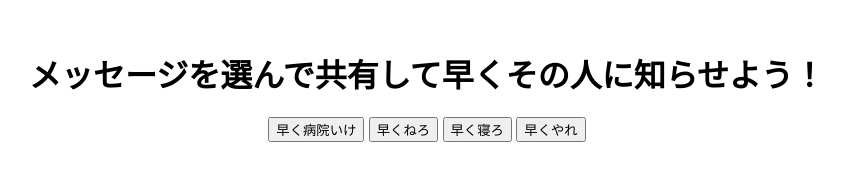
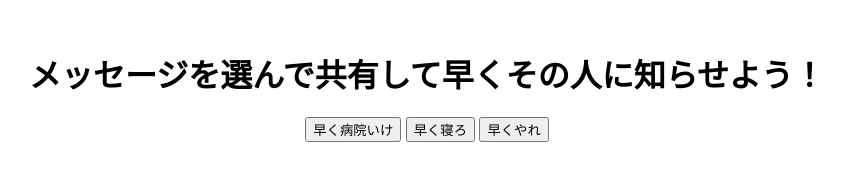
Before and after one commit to funo253/hayakusiro, a plain HTML site: page index.html in a window 1280 px wide. Shown: the whole page, without its empty margins (213-1057 px from the left). Drawn offline with Linux system fonts and the light colour scheme.

Commit message:
Update index.html

```diff
--- a/index.html
+++ b/index.html
@@ -21,7 +21,6 @@
 
     <div class="button-container">
         <button onclick="goToMessagePage('早く病院いけ')">早く病院いけ</button>
-        <button onclick="goToMessagePage('早くねろ')">早くねろ</button>
         <button onclick="goToMessagePage('早く寝ろ')">早く寝ろ</button>
         <button onclick="goToMessagePage('早くやれ')">早くやれ</button>
     </div>
```
